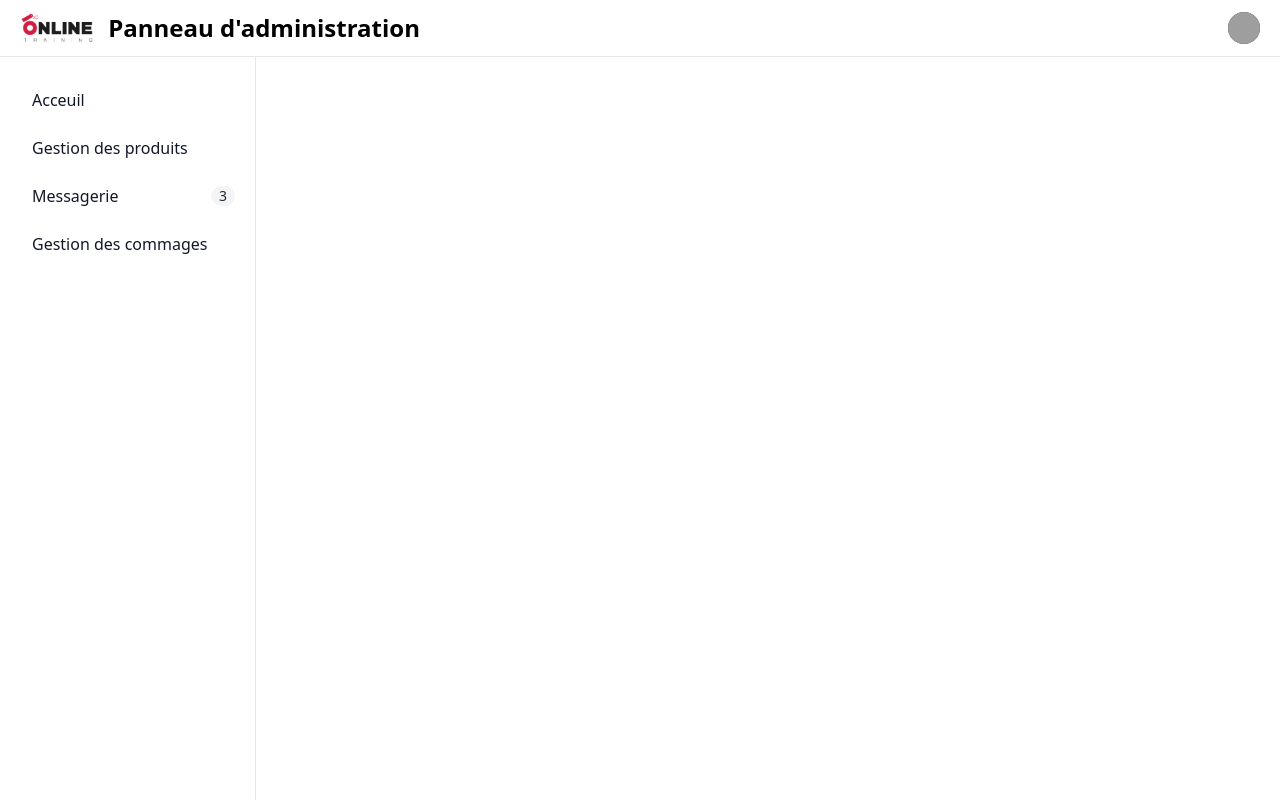
After one commit to mathildejrdn/onlinetraining, a PHP site: page /back_index.php in a window 1280 px wide. The commit adds this page. Run offline with PHP 8.4, Linux system fonts and the light colour scheme; style sheets or scripts are compiled from the project's sources; grey boxes are pictures that could not be loaded.

Commit message:
avancement du backoffice et restructuration des fichiers

```diff
--- /dev/null
+++ b/src/back_index.php
@@ -0,0 +1,110 @@
+<!doctype html>
+<html lang="fr">
+<head>
+  <meta charset="utf-8">
+  <title>Online Training</title>
+  <link rel="stylesheet" href="styles.css">
+  <link rel="stylesheet" href="./styles/output.css">
+  <link rel="stylesheet" href="reset.css">
+  <link rel="stylesheet" href="font.css">
+
+</head>
+<body>
+<nav class="fixed top-0 z-50 w-full bg-white border-b border-gray-200 ">
+  <div class="px-3 py-3 lg:px-5 lg:pl-3">
+    <div class="flex items-center justify-between">
+      <div class="flex items-center justify-start rtl:justify-end">
+        <button data-drawer-target="logo-sidebar" data-drawer-toggle="logo-sidebar" aria-controls="logo-sidebar" type="button" class="inline-flex items-center p-2 text-sm text-gray-500 rounded-lg sm:hidden hover:bg-gray-100 focus:outline-none focus:ring-2 focus:ring-gray-200 dark:text-gray-400 dark:hover:bg-gray-700 dark:focus:ring-gray-600">
+          <span class="sr-only">Open sidebar</span>
+          <svg class="w-6 h-6" aria-hidden="true" fill="currentColor" viewBox="0 0 20 20" xmlns="http://www.w3.org/2000/svg">
+            <path clip-rule="evenodd" fill-rule="evenodd" d="M2 4.75A.75.75 0 012.75 4h14.5a.75.75 0 010 1.5H2.75A.75.75 0 012 4.75zm0 10.5a.75.75 0 01.75-.75h7.5a.75.75 0 010 1.5h-7.5a.75.75 0 01-.75-.75zM2 10a.75.75 0 01.75-.75h14.5a.75.75 0 010 1.5H2.75A.75.75 0 012 10z"></path>
+          </svg>
+        </button>
+        <a href="#" class="flex ms-2 md:me-24">
+          <img src="./images/logo.png" class="h-8 me-3" alt="Online training logo" />
+          <span class="self-center text-xl font-semibold sm:text-2xl whitespace-nowrap ">Panneau d'administration</span>
+        </a>
+      </div>
+      <div class="flex items-center">
+        <div class="flex items-center ms-3">
+          <div>
+            <button type="button" class="flex text-sm bg-gray-800 rounded-full focus:ring-4 focus:ring-gray-300 " aria-expanded="false" data-dropdown-toggle="dropdown-user">
+              <span class="sr-only">Open user menu</span>
+              <img class="w-8 h-8 rounded-full" src="https://flowbite.com/docs/images/people/profile-picture-5.jpg" alt="user photo">
+            </button>
+          </div>
+          <div class="z-50 hidden my-4 text-base list-none bg-white divide-y divide-gray-100 rounded shadow " id="dropdown-user">
+            <div class="px-4 py-3" role="none">
+              <p class="text-sm text-gray-900 " role="none">
+                Neil Sims
+              </p>
+              <p class="text-sm font-medium text-gray-900 truncate " role="none">
+                neil.sims@flowbite.com
+              </p>
+            </div>
+            <ul class="py-1" role="none">
+              <li>
+                <a href="#" class="block px-4 py-2 text-sm text-gray-700 hover:bg-gray-100 " role="menuitem">Dashboard</a>
+              </li>
+              <li>
+                <a href="#" class="block px-4 py-2 text-sm text-gray-700 hover:bg-gray-100 " role="menuitem">Settings</a>
+              </li>
+              <li>
+                <a href="#" class="block px-4 py-2 text-sm text-gray-700 hover:bg-gray-100 " role="menuitem">Earnings</a>
+              </li>
+              <li>
+                <a href="#" class="block px-4 py-2 text-sm text-gray-700 hover:bg-gray-100 " role="menuitem">Sign out</a>
+              </li>
+            </ul>
+          </div>
+        </div>
+      </div>
+    </div>
+  </div>
+</nav>
+
+<aside id="logo-sidebar" class="fixed top-0 left-0 z-40 w-64 h-screen pt-20 transition-transform -translate-x-full bg-white border-r border-gray-200 sm:translate-x-0 " aria-label="Sidebar">
+  <div class="h-full px-3 pb-4 overflow-y-auto bg-white ">
+    <ul class="space-y-2 font-medium">
+      <li>
+        <a href="#" class="flex items-center p-2 text-gray-900 rounded-lg  hover:bg-gray-100 ">
+
+          <span class="ms-3">Acceuil</span>
+        </a>
+      </li>
+      <li>
+        <a href="#" class="flex items-center p-2 text-gray-900 rounded-lg  hover:bg-gray-100 ">
+
+          <span class="flex-1 ms-3 whitespace-nowrap">Gestion des produits</span>
+
+        </a>
+      </li>
+      <li>
+        <a href="#" class="flex items-center p-2 text-gray-900 rounded-lg  group">
+
+          <span class="flex-1 ms-3 whitespace-nowrap">Messagerie</span>
+          <span class="inline-flex items-center justify-center px-2 ms-3 text-sm font-medium text-gray-800 bg-gray-100 rounded-full ">3</span>
+        </a>
+      </li>
+      <li>
+        <a href="#" class="flex items-center p-2 text-gray-900 rounded-lg  hover:bg-gray-100 ">
+
+          </svg>
+          <span class="flex-1 ms-3 whitespace-nowrap">Gestion des commages</span>
+        </a>
+      </li>
+
+    </ul>
+  </div>
+</aside>
+
+</body>
+</html>
+
+<script>
+import {
+  Tab,
+  initTWE,
+} from "tw-elements";
+
+initTWE({ Tab });</script>
--- a/src/styles/output.css
+++ b/src/styles/output.css
@@ -574,6 +574,10 @@ video {
   visibility: visible;
 }
 
+.fixed {
+  position: fixed;
+}
+
 .absolute {
   position: absolute;
 }
@@ -619,12 +623,28 @@ video {
   top: 0.75rem;
 }
 
+.left-0 {
+  left: 0px;
+}
+
+.top-0 {
+  top: 0px;
+}
+
 .-z-10 {
   z-index: -10;
 }
 
 .z-0 {
   z-index: 0;
+}
+
+.z-40 {
+  z-index: 40;
+}
+
+.z-50 {
+  z-index: 50;
 }
 
 .mx-auto {
@@ -689,6 +714,18 @@ video {
   margin-top: 1.5rem;
 }
 
+.me-3 {
+  margin-inline-end: 0.75rem;
+}
+
+.ms-2 {
+  margin-inline-start: 0.5rem;
+}
+
+.ms-3 {
+  margin-inline-start: 0.75rem;
+}
+
 .block {
   display: block;
 }
@@ -737,6 +774,14 @@ video {
   height: 100%;
 }
 
+.h-5 {
+  height: 1.25rem;
+}
+
+.h-screen {
+  height: 100vh;
+}
+
 .min-h-screen {
   min-height: 100vh;
 }
@@ -777,10 +822,26 @@ video {
   width: 100%;
 }
 
+.w-5 {
+  width: 1.25rem;
+}
+
+.w-64 {
+  width: 16rem;
+}
+
 .max-w-md {
   max-width: 28rem;
 }
 
+.flex-1 {
+  flex: 1 1 0%;
+}
+
+.flex-shrink-0 {
+  flex-shrink: 0;
+}
+
 .flex-grow {
   flex-grow: 1;
 }
@@ -791,6 +852,11 @@ video {
 
 .-translate-y-6 {
   --tw-translate-y: -1.5rem;
+  transform: translate(var(--tw-translate-x), var(--tw-translate-y)) rotate(var(--tw-rotate)) skewX(var(--tw-skew-x)) skewY(var(--tw-skew-y)) scaleX(var(--tw-scale-x)) scaleY(var(--tw-scale-y));
+}
+
+.-translate-x-full {
+  --tw-translate-x: -100%;
   transform: translate(var(--tw-translate-x), var(--tw-translate-y)) rotate(var(--tw-rotate)) skewX(var(--tw-skew-x)) skewY(var(--tw-skew-y)) scaleX(var(--tw-scale-x)) scaleY(var(--tw-scale-y));
 }
 
@@ -824,6 +894,10 @@ video {
 
 .items-center {
   align-items: center;
+}
+
+.justify-start {
+  justify-content: flex-start;
 }
 
 .justify-center {
@@ -852,12 +926,37 @@ video {
   margin-bottom: calc(0.5rem * var(--tw-space-y-reverse));
 }
 
+.divide-y > :not([hidden]) ~ :not([hidden]) {
+  --tw-divide-y-reverse: 0;
+  border-top-width: calc(1px * calc(1 - var(--tw-divide-y-reverse)));
+  border-bottom-width: calc(1px * var(--tw-divide-y-reverse));
+}
+
+.divide-gray-100 > :not([hidden]) ~ :not([hidden]) {
+  --tw-divide-opacity: 1;
+  border-color: rgb(243 244 246 / var(--tw-divide-opacity));
+}
+
+.self-center {
+  align-self: center;
+}
+
 .overflow-x-auto {
   overflow-x: auto;
 }
 
+.overflow-y-auto {
+  overflow-y: auto;
+}
+
 .overflow-y-scroll {
   overflow-y: scroll;
+}
+
+.truncate {
+  overflow: hidden;
+  text-overflow: ellipsis;
+  white-space: nowrap;
 }
 
 .whitespace-nowrap {
@@ -919,6 +1018,14 @@ video {
   border-top-width: 0px;
 }
 
+.border-r {
+  border-right-width: 1px;
+}
+
+.border-b-0 {
+  border-bottom-width: 0px;
+}
+
 .border-gray-300 {
   --tw-border-opacity: 1;
   border-color: rgb(209 213 219 / var(--tw-border-opacity));
@@ -928,6 +1035,11 @@ video {
   border-color: transparent;
 }
 
+.border-gray-200 {
+  --tw-border-opacity: 1;
+  border-color: rgb(229 231 235 / var(--tw-border-opacity));
+}
+
 .bg-blue-500 {
   --tw-bg-opacity: 1;
   background-color: rgb(59 130 246 / var(--tw-bg-opacity));
@@ -995,6 +1107,11 @@ video {
 .bg-white {
   --tw-bg-opacity: 1;
   background-color: rgb(255 255 255 / var(--tw-bg-opacity));
+}
+
+.bg-gray-800 {
+  --tw-bg-opacity: 1;
+  background-color: rgb(31 41 55 / var(--tw-bg-opacity));
 }
 
 .bg-cover {
@@ -1111,6 +1233,14 @@ video {
 
 .pt-4 {
   padding-top: 1rem;
+}
+
+.pb-4 {
+  padding-bottom: 1rem;
+}
+
+.pt-20 {
+  padding-top: 5rem;
 }
 
 .text-left {
@@ -1273,6 +1414,12 @@ video {
   transition-duration: 150ms;
 }
 
+.transition-transform {
+  transition-property: transform;
+  transition-timing-function: cubic-bezier(0.4, 0, 0.2, 1);
+  transition-duration: 150ms;
+}
+
 .duration-150 {
   transition-duration: 150ms;
 }
@@ -1463,26 +1634,79 @@ video {
 }
 
 @media (min-width: 640px) {
+  .sm\:hidden {
+    display: none;
+  }
+
   .sm\:w-auto {
     width: auto;
   }
 
+  .sm\:translate-x-0 {
+    --tw-translate-x: 0px;
+    transform: translate(var(--tw-translate-x), var(--tw-translate-y)) rotate(var(--tw-rotate)) skewX(var(--tw-skew-x)) skewY(var(--tw-skew-y)) scaleX(var(--tw-scale-x)) scaleY(var(--tw-scale-y));
+  }
+
   .sm\:rounded-lg {
     border-radius: 0.5rem;
   }
+
+  .sm\:text-2xl {
+    font-size: 1.5rem;
+    line-height: 2rem;
+  }
 }
 
 @media (min-width: 768px) {
+  .md\:me-24 {
+    margin-inline-end: 6rem;
+  }
+
   .md\:block {
     display: block;
   }
 }
 
+@media (min-width: 1024px) {
+  .lg\:px-5 {
+    padding-left: 1.25rem;
+    padding-right: 1.25rem;
+  }
+
+  .lg\:pl-3 {
+    padding-left: 0.75rem;
+  }
+}
+
+.rtl\:justify-end:where([dir="rtl"], [dir="rtl"] *) {
+  justify-content: flex-end;
+}
+
 .rtl\:text-right:where([dir="rtl"], [dir="rtl"] *) {
   text-align: right;
 }
 
 @media (prefers-color-scheme: dark) {
+  .dark\:divide-gray-600 > :not([hidden]) ~ :not([hidden]) {
+    --tw-divide-opacity: 1;
+    border-color: rgb(75 85 99 / var(--tw-divide-opacity));
+  }
+
+  .dark\:border-gray-700 {
+    --tw-border-opacity: 1;
+    border-color: rgb(55 65 81 / var(--tw-border-opacity));
+  }
+
+  .dark\:bg-gray-700 {
+    --tw-bg-opacity: 1;
+    background-color: rgb(55 65 81 / var(--tw-bg-opacity));
+  }
+
+  .dark\:bg-gray-800 {
+    --tw-bg-opacity: 1;
+    background-color: rgb(31 41 55 / var(--tw-bg-opacity));
+  }
+
   .dark\:text-neutral-600 {
     --tw-text-opacity: 1;
     color: rgb(82 82 82 / var(--tw-text-opacity));
```
Also changed, not shown: other parts of src/styles/output.css (+85 -1 lines), src/back_office/back_index.php (deleted, +0 -108 lines).
